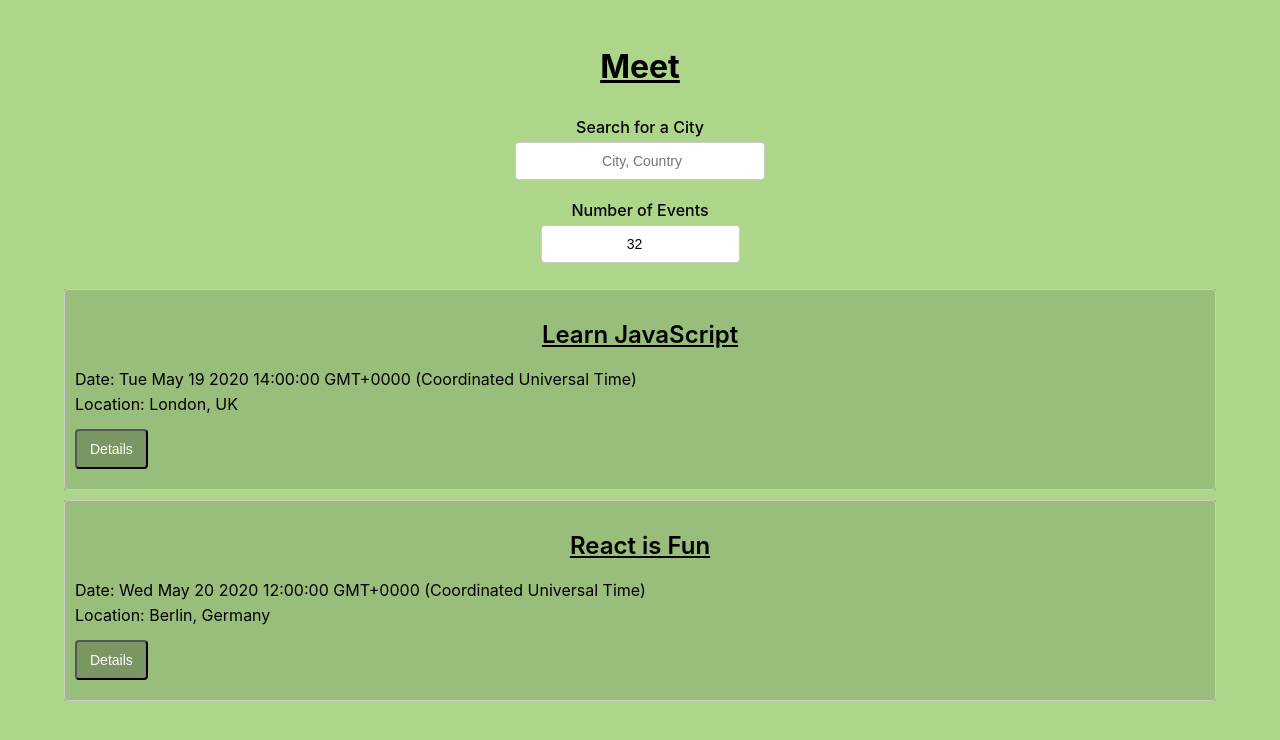
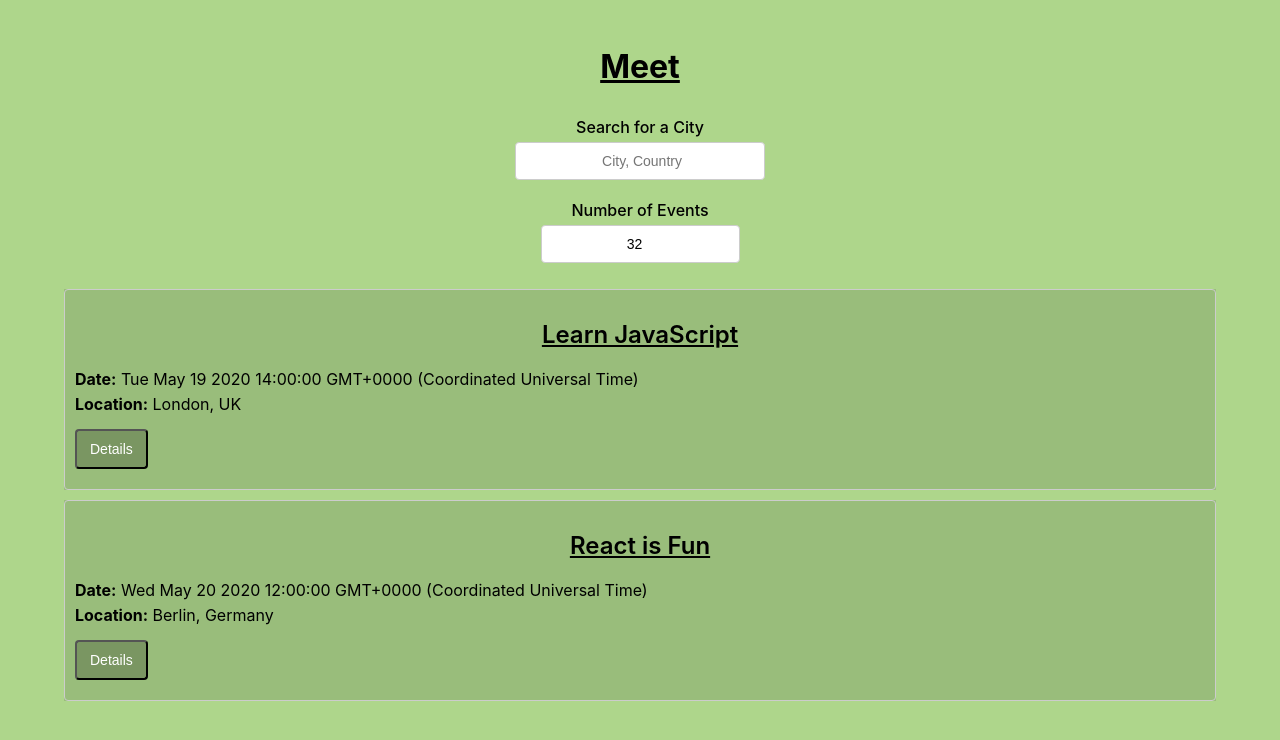
Before and after one commit to smmartin1/meet, a React (Create React App) app: page / in a window 1280 px wide. Shown: the top 740 px of the page. Built offline with nearby package versions, Linux system fonts and the light colour scheme.

Commit message:
Changed text to be bold

```diff
--- a/src/Event.js
+++ b/src/Event.js
@@ -22,10 +22,10 @@ class Event extends Component {
     return (
       <div className="event">
         <h2 className="event-name">{event.summary}</h2>
-        <p className="event-date">Date: {this.dateFormat(event.start.dateTime)}</p>
-        <p className="event-location">Location: {event.location}</p>
+        <p className="event-date"><b>Date:</b> {this.dateFormat(event.start.dateTime)}</p>
+        <p className="event-location"><b>Location:</b> {event.location}</p>
         {!this.state.collapsed && (
-          <p className="event-description">Description: {event.description}</p>
+          <p className="event-description"><b>Description:</b> {event.description}</p>
         )}
         <button className="event-button" onClick={this.handleClick}>Details</button>
       </div>
```
